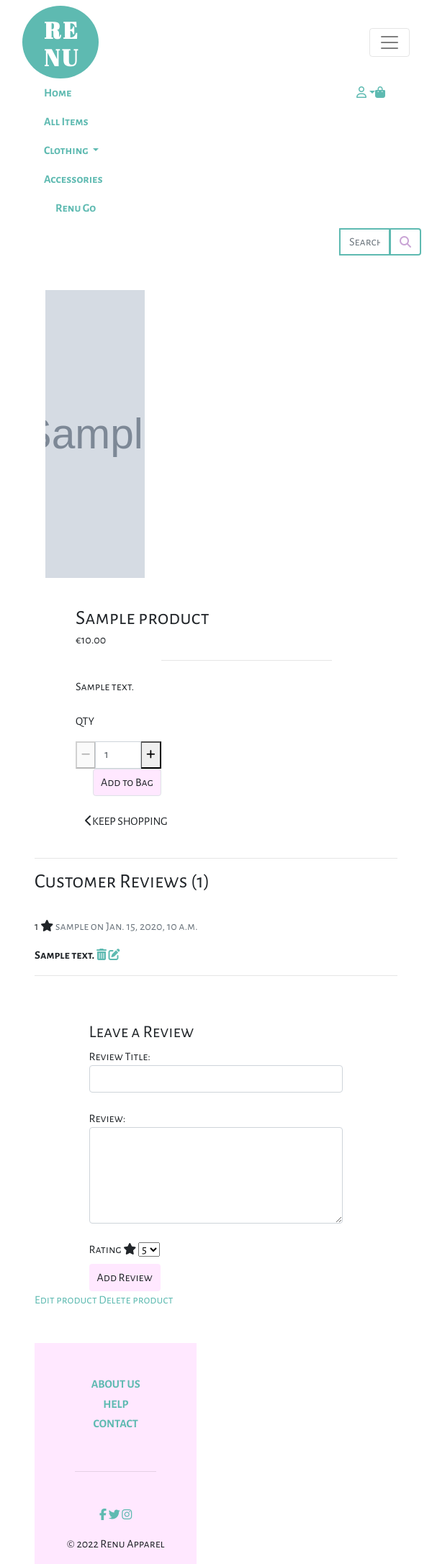
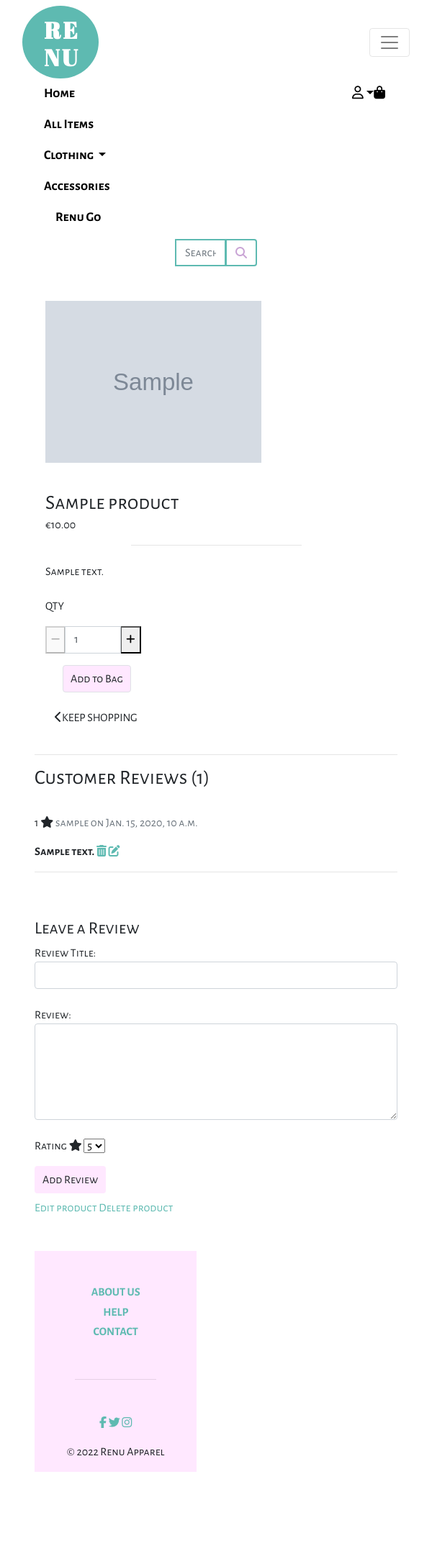
Before and after one commit to Code-Institute-Submissions/sarahob96-re-nu_DecResub, a Django app: page /products/1/ in a window 600 px wide, after a click that opens the changed part. Shown: the whole page at 72% size. After the commit the page ends 2045 px from the top, so only its background shows below. Run offline with Django 3.2, Linux system fonts and the light colour scheme; a user stored in the database is signed in; tables that the repository leaves empty hold one stand-in row (values such as "Sample post"); grey boxes marked "Sample" are stand-in pictures; some libraries are stand-ins or nearby versions; some web fonts are replaced.

Commit message:
add media queries for the product display and product info pages

```diff
--- a/information/templates/information/renu-go.html
+++ b/information/templates/information/renu-go.html
@@ -61,11 +61,7 @@ Renu Go
 
          {% endif%}
         </div>
-        <form action="{% url 'renu-form' %}" method="post">
-            {% csrf_token %}
-            {{ form }}
-            <button type = "submit" class="btn btn-dark" aria-hidden="true"> Submit review</button>
-        </form>
+
 </div>
 
 
--- a/products/templates/products/product_info.html
+++ b/products/templates/products/product_info.html
@@ -15,12 +15,12 @@ Product Information
 
     <div class="row mt-5 ml-5 mr-5">
 
-        <div class="offset-lg-2 col-12 col-sm-4 col-md-6 col-lg-4 col-xl-3 mb-4 text-center">
+        <div class=" col-12 col-sm-4 col-md-6  mb-4 text-center">
             <div class="prod-info-image">
 
                 <a href="{{ product.image.url }}" target="_blank">
                {% if product.image %}
-                    <img class="thumbnail thumbnail-image" src="{{ product.image.url }}">
+                    <img class="product-img" src="{{ product.image.url }}">
                     {% else %}
                     <img class="w-100" src = "{{ MEDIA_URL }}noimage.png">
                     {% endif %}
@@ -31,7 +31,7 @@ Product Information
 
 
 
-        <div class="offset-1 col-12 col-md-6 col-lg-4">
+        <div class=" col-12 col-md-6 col-lg-4">
             <div class="prod-info">
                 <h3 class="text-left m-0 mt-3"> {{product.name}} </h3>
                 <p class="text-left"> €{{product.price}}</p>
@@ -59,7 +59,7 @@ Product Information
                   {% endif %}
                         <div class="col-12">
                         <p> QTY</p>
-                            <div class="form-group w-25 float-left d-print-inline-block">
+                            <div class="form-group float-left d-print-inline-block">
                                 <div class="input-group">
                                     <div class="input-group-prepend">
                                         <button class="decrement-qty" data-item_id="{{ product.id }}" id="decrement-qty_{{ product.id }}">
@@ -76,7 +76,7 @@ Product Information
                                     </button>
                                 </div>
                             </div>
-                            <input type="submit" class="btn border ml-4 submit-btn" value="Add to Bag">
+                            <input type="submit" class="btn border ml-4 submit-btn mt-3" value="Add to Bag">
 
                         </div>
                         </div>
@@ -138,7 +138,7 @@ Product Information
                     </select>
             </div>
 
-            <button type="submit" class="btn submit-btn"> Add Review </button>
+            <button type="submit" class="btn mt-2 mb-2 submit-btn"> Add Review </button>
         </form>
         {% else %}
         <p> Please <a href="{% url 'account_login'%}"> login </a> to leave a review <i class="fa-regular fa-heart"></i></p>
--- a/products/templates/products/products.html
+++ b/products/templates/products/products.html
@@ -60,7 +60,6 @@ Products
             </div>
 
         </div>
-            <a href="{% url 'add_product'%}"> add product</a>
 
     </div>
 </div>
--- a/static/css/base.css
+++ b/static/css/base.css
@@ -119,13 +119,16 @@ a:hover{
 
 }
 .navbar-light .navbar-nav .nav-link{
-    color: #5EBAB1;
+    color: black;
     font-weight: 600;
+    font-size:large;
 }
 h2{
     font-weight: 600;
 }
-
+.product-img{
+    width:300px;
+}
 .nav-menu{
     right:0;
     position:absolute;
@@ -190,6 +193,7 @@ footer{
     height:200px;
 
 }
+
 .footer-container{
 
     background-color: #FFE8FF;
@@ -420,6 +424,11 @@ element.style {
     .hero-text{
         height:260px;
     }
+    .search-bar{
+        float:none;
+
+    }
+
 }
 
 @media screen and (max-width:500px){
@@ -430,13 +439,17 @@ element.style {
         height: 50vh;
         }
 }
-@media screen and (min-width:500px) and  (max-width:900px){
+@media screen and (min-width:500px) and  (max-width:990px){
     .hidden-hero{
         display:block;
     }
     .hero-text{
         display:none;
     }
+    .product-image-container {
+        margin:10px;
+
+}
 }
 @media screen and (max-width:1000px){
 .hide-small{
@@ -454,9 +467,29 @@ element.style {
         width:50%;
 
     }
-}
+    .product-review-form{
+        width:100%;
+    }
+
 .category-heading{
     font-size: 25px;
+}
+
+.new-jacket{
+    width:100%;
+}
+
+.yoga-block{
+    width:100%;
+    margin:20px;
+    height: 50vh;
+}
+
+.boxing-block{
+    width:100%;
+    margin:10px;
+    height: 50vh;
+}
 }
 
 @media screen and (max-width: 300px){
--- a/templates/base.html
+++ b/templates/base.html
@@ -115,7 +115,7 @@
     <form method="GET" class="search-bar" action=" {% url 'products' %}">
               <div class="input-group">
                 <input class="form-control border rounded-0" id="search-box" type="text" name="s"
-                  placeholder="Search RE-NU">
+                  placeholder="Search RENU">
                 <div class="input-group-append">
                   <button class="form-control btn btn-black border" id="search-box2" type="submit">
                     <span class="icon">
```
Also changed, not shown: home/templates/home/index.html (+6 -6 lines).
